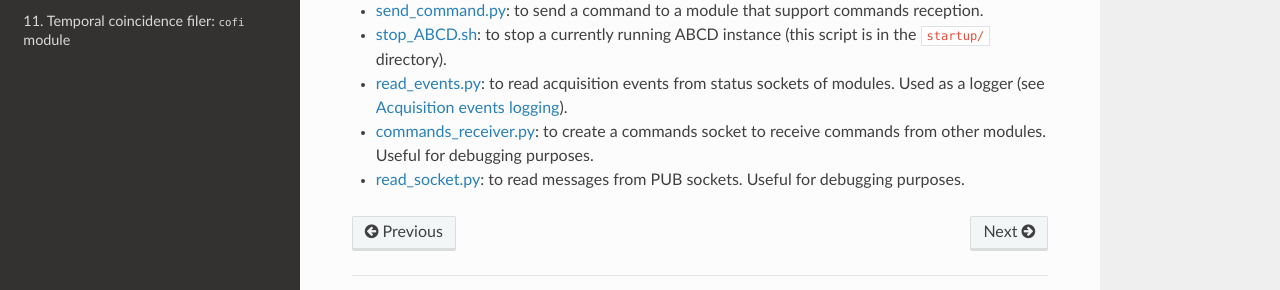
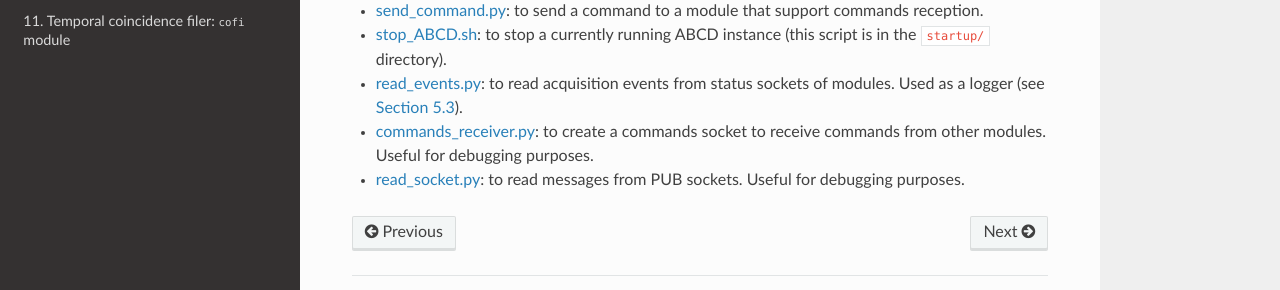
Before and after one commit to cl-fontana/abcd-docs, a Sphinx documentation site: the page built from docs/source/interacting.rst, in a window 1280 px wide and 900 px high, scrolled down 1465 px. Shown: the part 519-809 px from the top of the window. Built offline with Sphinx 7.4.7 and the Read the Docs theme 2.0.0, drawn with Linux system fonts in a browser that asks for light colours; some of the changed lines change nothing that is shown.

Commit message:
Uniform references

```diff
--- a/docs/source/interacting.rst
+++ b/docs/source/interacting.rst
@@ -69,6 +69,6 @@ There are also utilities in the ``bin/`` folder that give the possibility to int
 * `close_file.py <https://github.com/ec-jrc/abcd/blob/main/bin/close_file.py>`_: to close the currently open file in which data in being saved.
 * `send_command.py <https://github.com/ec-jrc/abcd/blob/main/bin/send_command.py>`_: to send a command to a module that support commands reception.
 * `stop_ABCD.sh <https://github.com/ec-jrc/abcd/blob/main/startup/stop_ABCD.sh>`_: to stop a currently running ABCD instance (this script is in the ``startup/`` directory).
-* `read_events.py <https://github.com/ec-jrc/abcd/blob/main/bin/read_events.py>`_: to read acquisition events from status sockets of modules. Used as a logger (see :ref:`acquisition-logging`).
+* `read_events.py <https://github.com/ec-jrc/abcd/blob/main/bin/read_events.py>`_: to read acquisition events from status sockets of modules. Used as a logger (see :numref:`acquisition-logging`).
 * `commands_receiver.py <https://github.com/ec-jrc/abcd/blob/main/bin/commands_receiver.py>`_: to create a commands socket to receive commands from other modules. Useful for debugging purposes.
 * `read_socket.py <https://github.com/ec-jrc/abcd/blob/main/bin/read_socket.py>`_: to read messages from PUB sockets. Useful for debugging purposes.
```
